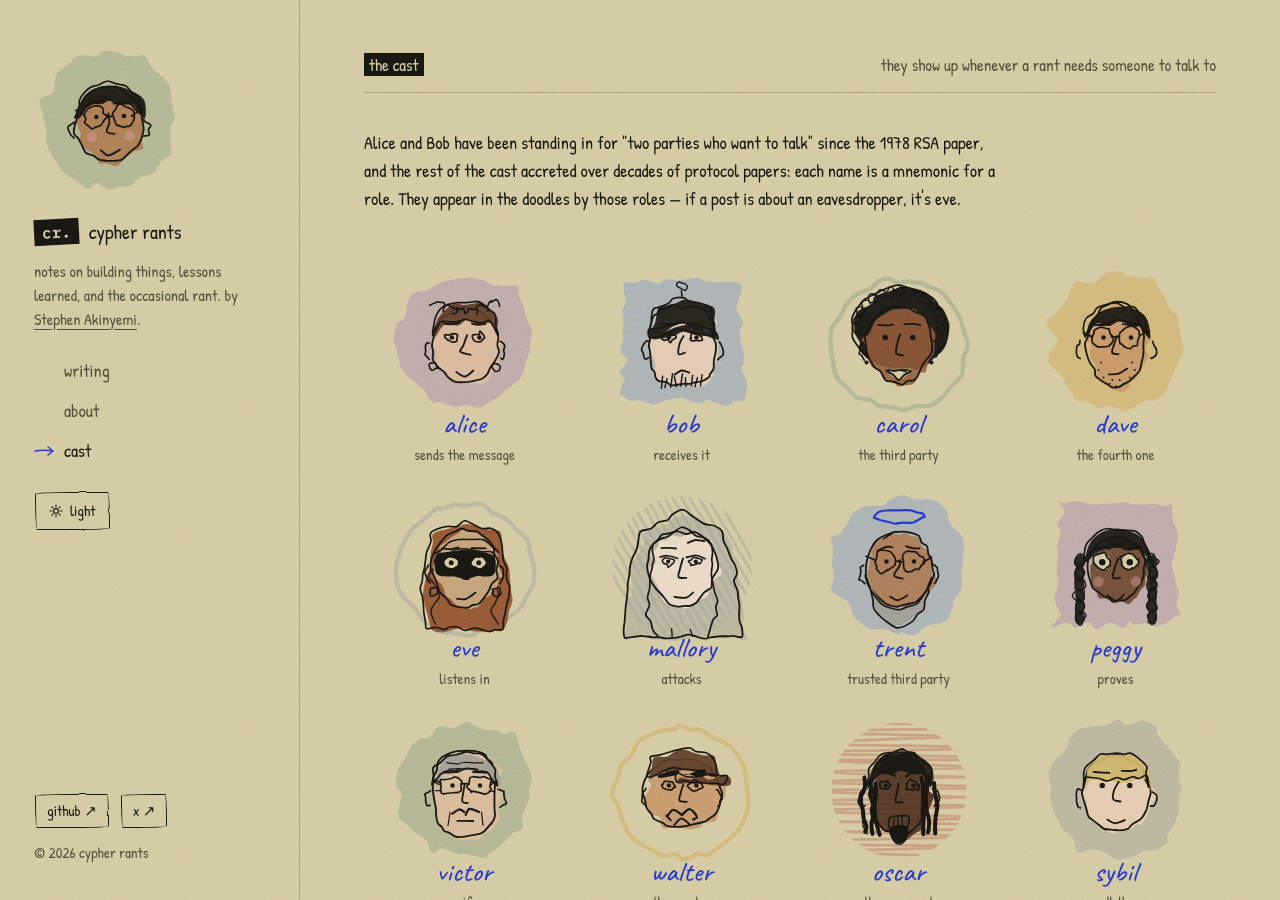
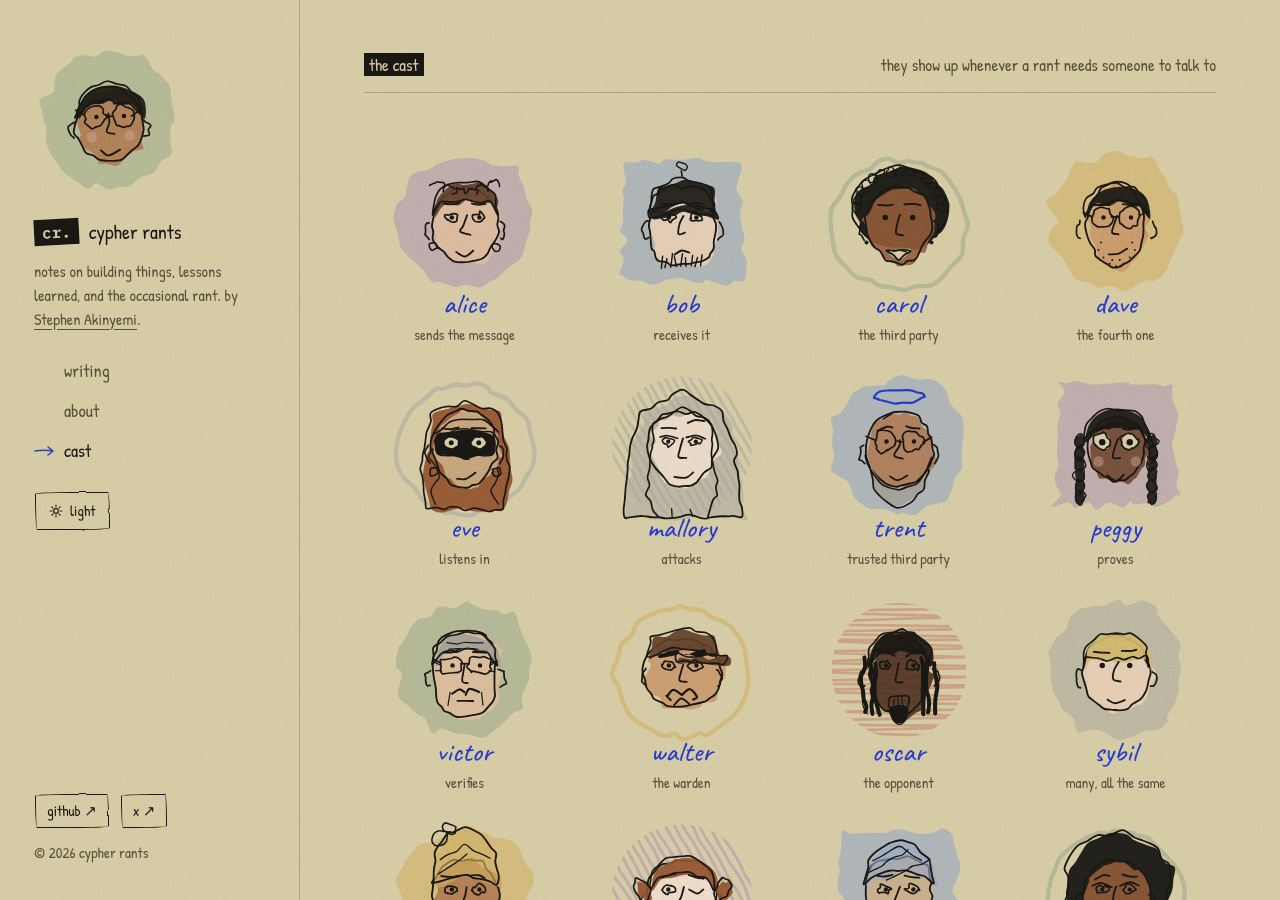
Before and after one commit to appcypher/appcypher.github.io, a Jekyll site: the page built from cast.md, in a window 1280 px wide and 900 px high. Built offline with Jekyll 4.4.1, drawn with Linux system fonts in a browser that asks for light colours.

Commit message:
fix(cast): drop the explainer paragraph
The names carry their own roles on the page; the history lesson was not
earning its place at the top.

```diff
--- a/cast.md
+++ b/cast.md
@@ -4,9 +4,6 @@ permalink: /cast/
 description: The recurring characters in the Cypher Rants doodles — the classic cryptography placeholders, drawn as people.
 ---
 <div class="rule"><span><span class="mark">the cast</span></span><span class="muted">they show up whenever a rant needs someone to talk to</span></div>
-<section class="cast-intro">
-<p>Alice and Bob have been standing in for "two parties who want to talk" since the 1978 RSA paper, and the rest of the cast accreted over decades of protocol papers: each name is a mnemonic for a role. They appear in the doodles by those roles — if a post is about an eavesdropper, it's eve.</p>
-</section>
 <section class="cast-section" id="cast">
 <div class="cast-grid">
 {% for c in site.data.cast.cast %}<div class="member" id="cast-{{ c.name }}">{% include doodle.html who=c.name size=150 %}<span class="hand">{{ c.name }}</span><span class="muted">{{ c.role }}</span></div>
```
